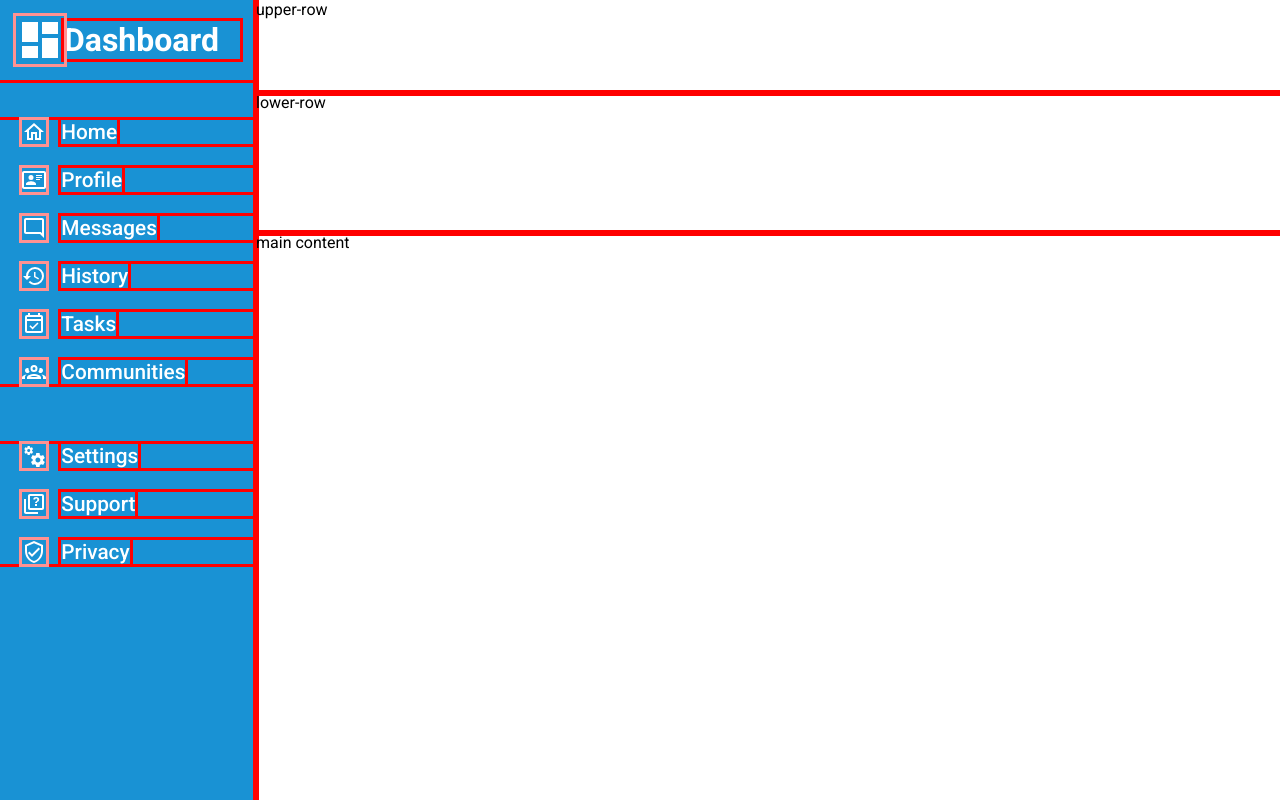
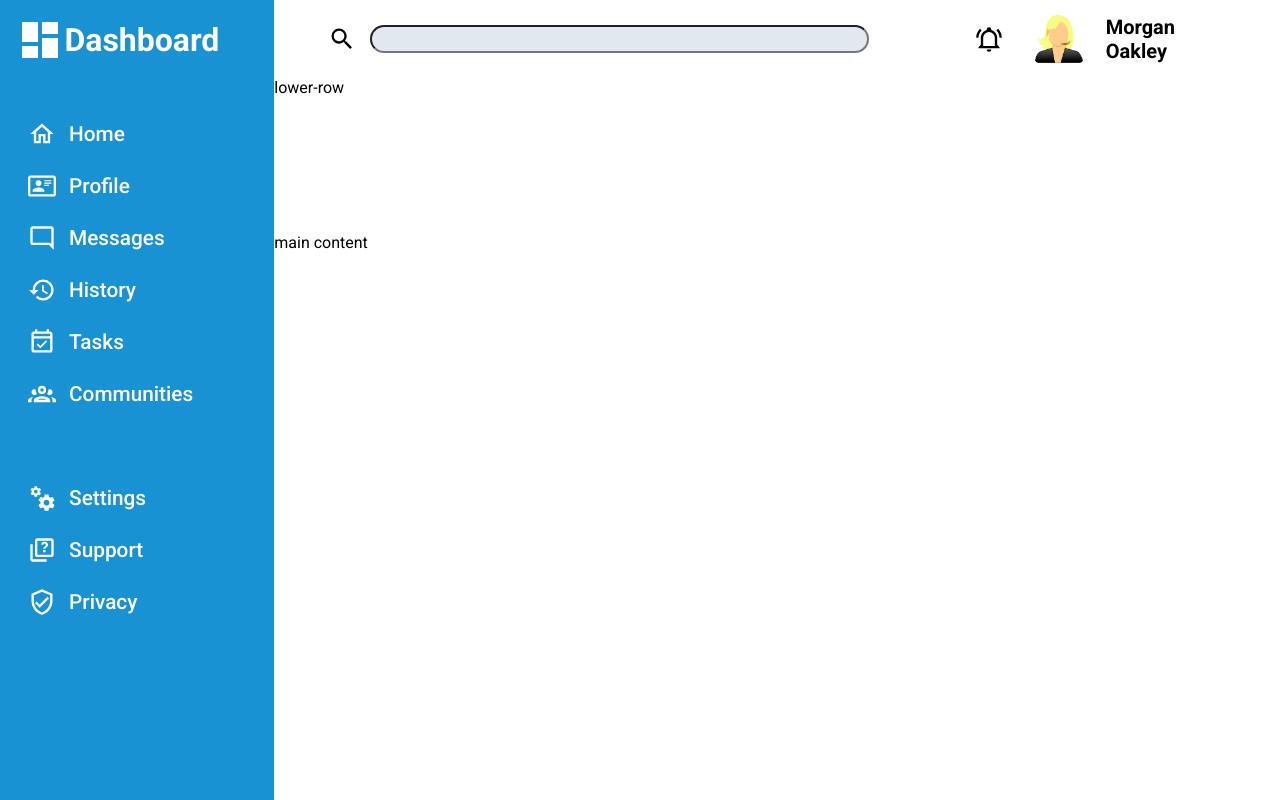
Before and after one commit to xxh296/admin-dashboard, a plain HTML site: page index.html in a window 1280 px wide. Shown: the top 800 px of the page. Drawn offline with Linux system fonts and the light colour scheme.

Commit message:
Complete the `.upper-row` of the `.header` * Positioned and styled all elements (search button, search bar, alert icon, user avatar, and username). * Improved the sizing and positioning of the header and sidebar.

```diff
--- a/index.html
+++ b/index.html
@@ -40,7 +40,17 @@
             </div>
         </div>
         <div class="header">
-            <div class="upper-row">upper-row</div>
+            <div class="upper-row">
+                <div class="upper-row-left">
+                    <button id="button-search" type="submit"></button>
+                    <input id="search-bar" type="text" name="search">
+                </div>
+                <div class="upper-row-right">
+                <button id="button-alert" type="submit"></button>
+                <button id="button-profile" type="submit"></button>
+                <div>Morgan Oakley</div>
+                </div>
+            </div>
             <div class="lower-row">lower-row</div>
         </div>
         <div class="main-content">main content</div>
--- a/style.css
+++ b/style.css
@@ -1,5 +1,5 @@
 * {
-    outline: solid red;
+    /* outline: solid red; */
     margin: 0;
     padding: 0;
     box-sizing: border-box;
@@ -9,7 +9,7 @@
 .container {
     display: grid;
     grid-template-rows: 1fr 4fr;
-    grid-template-columns: 1fr 4fr;
+    grid-template-columns: 1.2fr 4.4fr;
     grid-template-areas:
     "sidebar header"
     "sidebar main-content";
@@ -57,12 +57,12 @@
     grid-template-columns: 1fr 5fr;
     grid-template-rows: repeat(6, 1fr);
     align-items: center;
-    padding-left: 1.4rem;
+    padding-left: 1.75rem;
     align-self: self-start;
     row-gap: 1.5rem;
 
     img {
-        height: 1.5rem;
+        height: 1.75rem;
     }
 }
 
@@ -72,12 +72,13 @@
     grid-template-columns: 1fr 5fr;
     grid-template-rows: repeat(3, 1fr);
     align-items: center;
-    padding-left: 1.4rem;
+    padding-left: 1.75rem;
     align-self: self-start;
     row-gap: 1.5rem;
+    margin-top: 2.5rem;
 
     img {
-        height: 1.5rem;
+        height: 1.75rem;
     }
 }
 
@@ -90,23 +91,80 @@
 .header {
     grid-area: header;
     display: grid;
-    grid-template-rows: 1fr 1.5fr;
+    grid-template-rows: 0.5fr 1fr;
 
 }
 
 .upper-row {
+    display: grid;
+    grid-template-columns: 3fr 1.25fr;
+    align-items: center;
+    padding: 0 2.75rem;
+}
+
+.upper-row-left {
     display: flex;
-    flex-wrap: wrap;
+    align-items: center;
+    column-gap: 0.25rem;
+    justify-self: start;
+    width: 85%;
+}
+
+.upper-row-right {
+    display: flex;
+    align-items: center;
+    gap: 1rem;
+}
+
+#button-search {
+    background: url(./icons/magnify.svg);
+    background-size: 1.75rem;
+    background-repeat: no-repeat;
+    background-position: center;
+    width: 3rem;
+    height: 3rem;
+    border: none;
+}
+
+#search-bar {
+    background-color: #e2e8f0;
+    padding: 0.3rem;
+    border-radius: 2rem;
+
+    flex-grow: 1;
+}
+
+#button-alert {
+    background: url(./icons/bell-ring-outline.svg);
+    background-size: 1.75rem;
+    background-repeat: no-repeat;
+    background-position: center;
+    width: 3rem;
+    height: 3rem;
+    border: none;
 
 }
 
+#button-profile {
+    background: url(./avatars/user-310807_640.png);
+    background-size: 3rem;
+    background-repeat: no-repeat;
+    background-position: center;
+    width: 4rem;
+    height: 4rem;
+    border: none;
+}
+
+.upper-row div {
+    font-size: 1.25rem;
+    font-weight: 700;
+}
+
 .lower-row {
-    display: flex;
-    flex-wrap: wrap;
-
+    display: grid;
+    grid-template-columns: 2fr 4fr repeat(3, 2fr);
 }
 
 .main-content {
     grid-area: main-content;
-
 }
```
